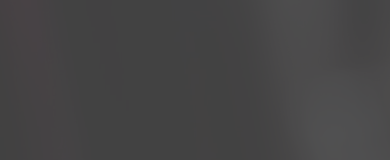
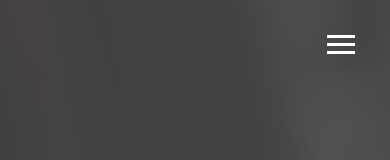
Before and after one commit to pverma911/portfolio, a website: page dist/index.html in a window 390 px wide. Shown: the top 160 px of the page. Drawn offline with nearby package versions, Linux system fonts and the light colour scheme; files that its build step writes are made by us from their sources.

Commit message:
Responsive settings

```diff
--- a/scss/_config.scss
+++ b/scss/_config.scss
@@ -1,25 +1,24 @@
 $primary-color: #444;
 $secondary-color: #eece1a;
 $show-home-image: true;
-$home-image: url('../dist/img/background.jpg');
+$home-image: url(../img/background.jpg);
 $background-opacity: 0.9;
 
-
-@mixin easeOut{     // mixin is similar to a function
-    transition: all 0.8s ease-out;
+@mixin easeOut {
+  transition: all 0.5s ease-out;
 }
 
-@mixin background{
-    @if $show-home-image{
-        &#bg-img{
+@mixin background {
+  @if $show-home-image {
+    &#bg-img {
       background: $home-image;
       background-attachment: fixed;
       background-size: cover;
 
-            &:after{
+      &:after {
         content: '';
         position: absolute;
-                top:0;
+        top: 0;
         right: 0;
         width: 100%;
         height: 100%;
@@ -27,6 +26,39 @@ $background-opacity: 0.9;
         background: rgba($primary-color, $background-opacity);
       }
     }
-
   }
 }
+
+// Set Text Color
+@function set-text-color($color) {
+  @if (lightness($color) > 40) {
+    @return #000;
+  } @else {
+    @return #fff;
+  }
+}
+
+// Media Query Mixins
+@mixin mediaSm {
+  @media screen and (max-width: 500px) {
+    @content;
+  }
+}
+
+@mixin mediaMd {
+  @media screen and (max-width: 768px) {
+    @content;
+  }
+}
+
+@mixin mediaLg {
+  @media screen and (min-width: 769px) and (max-width: 1170px) {
+    @content;
+  }
+}
+
+@mixin mediaXl {
+  @media screen and (min-width: 1171px) {
+    @content;
+  }
+}
--- /dev/null
+++ b/scss/mobile.scss
@@ -0,0 +1,88 @@
+// Widescreens
+@include mediaXl {
+    .projects {
+      grid-template-columns: repeat(4, 1fr);
+    }
+  }
+
+  // Desktops & Laptops
+  @include mediaLg {
+    .projects {
+      grid-template-columns: repeat(3, 1fr);
+    }
+  }
+
+  // Tablets & Small Laptops
+  @include mediaMd {
+    main {
+      align-items: center;
+      text-align: center;
+
+      .lg-heading {
+        line-height: 1;
+        margin-bottom: 1rem;
+      }
+    }
+
+    ul.menu-nav,
+    div.menu-branding {
+      float: none;
+      width: 100%;
+      min-height: 0;
+
+      &.show {
+        transform: translate3d(0, 0, 0);
+      }
+    }
+
+    .menu-nav {
+      height: 75vh;
+      transform: translate3d(-100%, 0, 0);
+      font-size: 24px;
+    }
+
+    .menu-branding {
+      height: 25vh;
+      transform: translate3d(100%, 0, 0);
+
+      .portrait {
+        background: url('../img/portrait_small.jpg');
+        width: 150px;
+        height: 150px;
+      }
+    }
+
+    .about-info {
+      grid-template-areas:
+        'bioimage'
+        'bio'
+        'job1'
+        'job2'
+        'job3';
+
+      grid-template-columns: 1fr;
+    }
+
+    .projects {
+      grid-template-columns: repeat(2, 1fr);
+    }
+  }
+
+  // Smartphones
+  @include mediaSm {
+    main {
+      padding: 2rem;
+      #home h1 {
+        margin-top: 10vh;
+      }
+
+      .lg-heading {
+        margin-top:1rem;
+        font-size: 5rem;
+      }
+    }
+
+    .projects {
+      grid-template-columns: 1fr;
+    }
+  }
```
Lines whose indentation alone changed are shown as unchanged.
